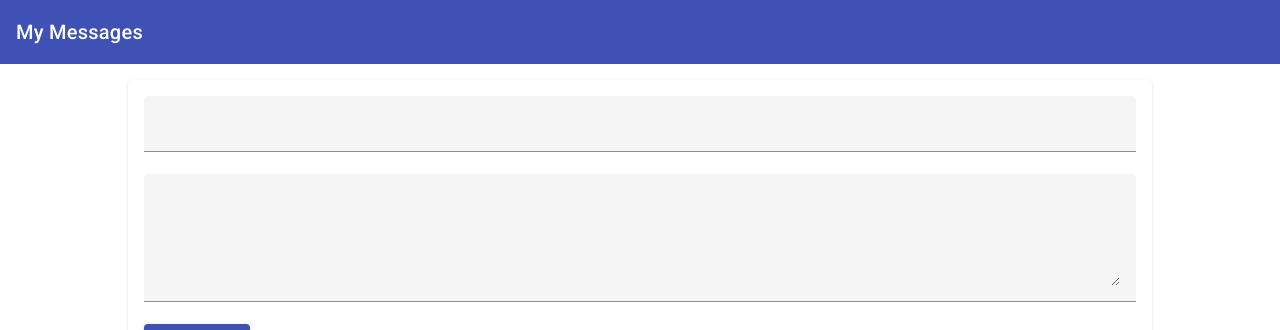
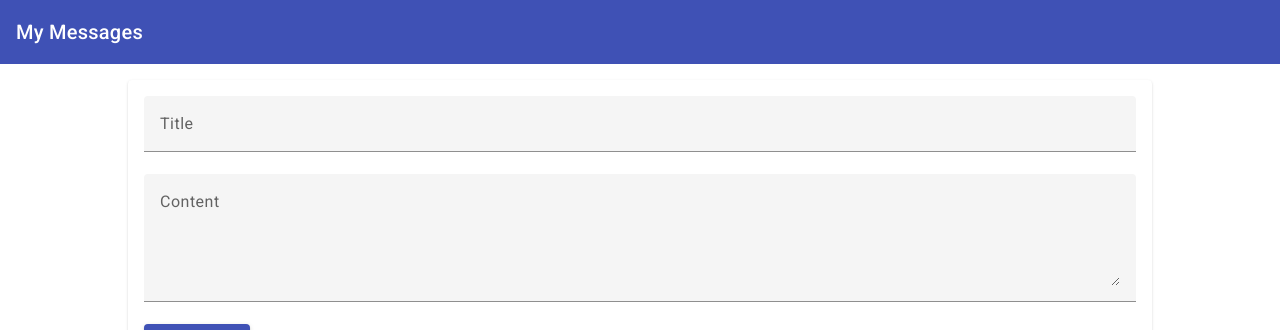
Before and after one commit to strubloid/mean, an Angular app in the folder frontend/: page / in a window 1280 px wide. Shown: the top 330 px of the page. Built offline with nearby package versions, Linux system fonts and the light colour scheme.

Commit message:
: adding the action row, before backend start

```diff
--- a/frontend/src/components/posts/list/post.list.component.html
+++ b/frontend/src/components/posts/list/post.list.component.html
@@ -4,6 +4,10 @@
             {{post.title}}
         </mat-expansion-panel-header>
         <p>{{post.content}}</p>
+        <mat-action-row>
+            <button mat-button color="primary">Edit</button>
+            <button mat-button color="warn">Delete</button>
+        </mat-action-row>
     </mat-expansion-panel>
 </mat-accordion>
 
--- a/frontend/src/components/posts/post.component.html
+++ b/frontend/src/components/posts/post.component.html
@@ -9,6 +9,7 @@
                        required
                        minlength="3"
                        #title="ngModel"
+                       placeholder="Title"
                 >
                 <mat-error *ngIf="title.invalid">Please enter a valid title.</mat-error>
             </mat-form-field>
@@ -19,6 +20,7 @@
                           ngModel
                           required
                           #content="ngModel"
+                          placeholder="Content"
                 ></textarea>
                 <mat-error *ngIf="content.invalid">Please enter a valid text content.</mat-error>
             </mat-form-field>
```
